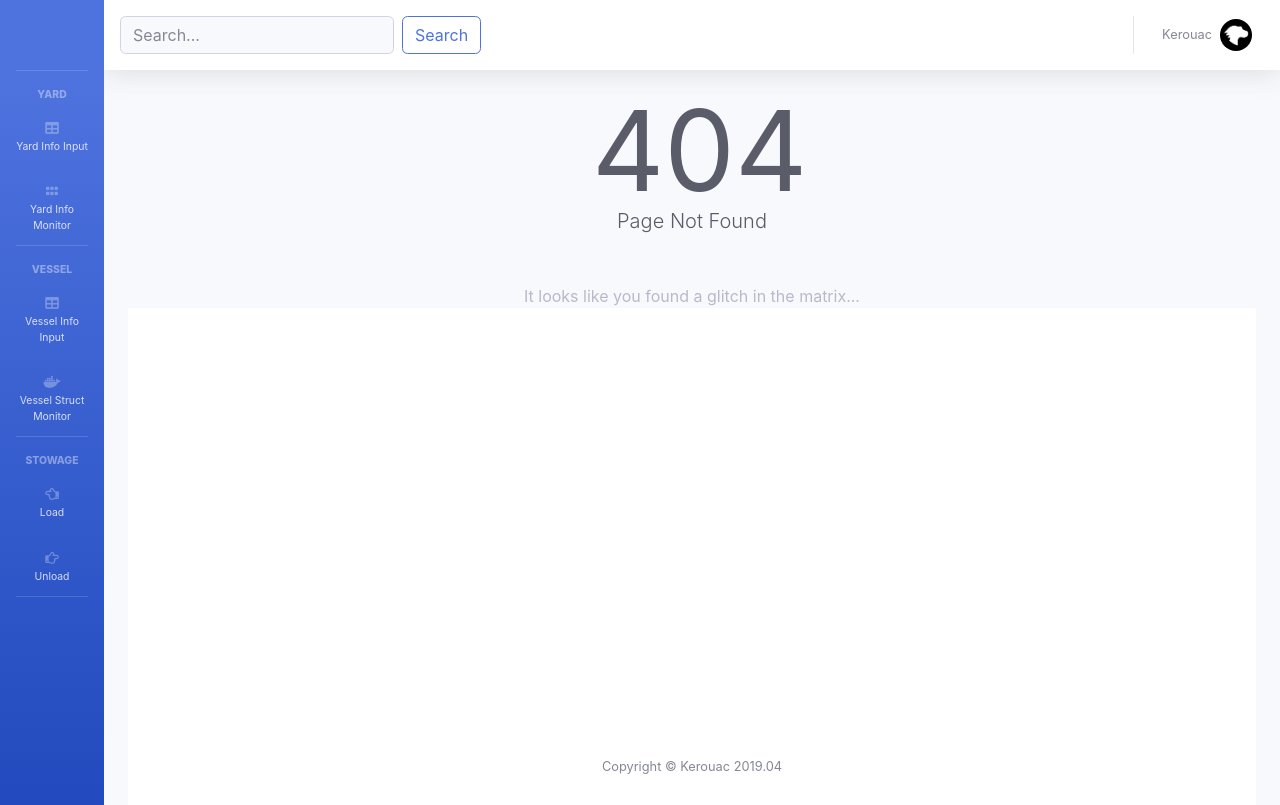
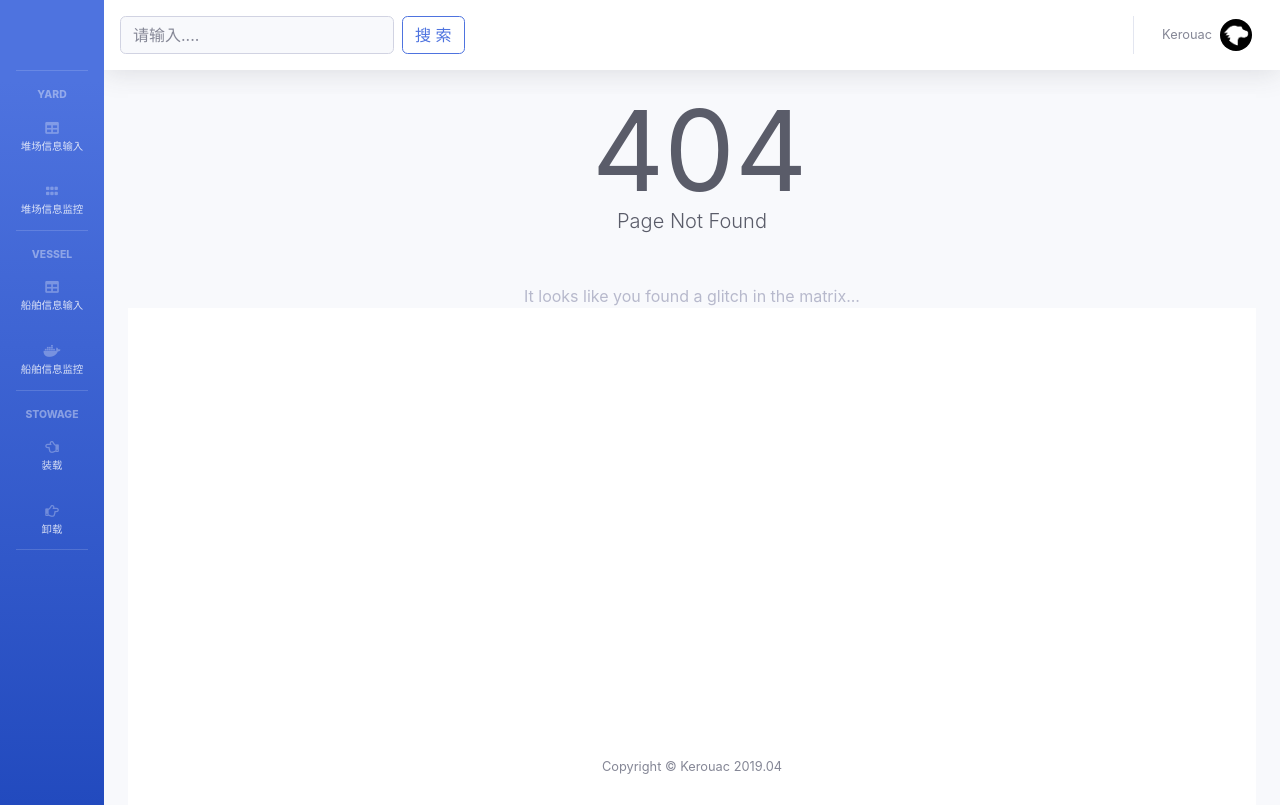
Before and after one commit to ZhaoYitong/LE-FINAL-DESIGN, a Python web app: template web/template/index.html in a window 1280 px wide. Run offline with Jinja, Linux system fonts and the light colour scheme; the template is opened without the code that fills it, so the values that code supplies are empty; some libraries are stand-ins or nearby versions; some web fonts are replaced.

Commit message:
Update gitignore

```diff
--- a/web/template/index.html
+++ b/web/template/index.html
@@ -25,7 +25,7 @@
         <li class="nav-item">
             <a class="nav-link collapsed" href="#" data-toggle="collapse" data-target="#collapseYarfInfoInput" aria-expanded="true" aria-controls="collapseYarfInfoInput">
                 <i class="fas fa-fw fa-table"></i>
-                <span>Yard Info Input</span>
+                <span>堆场信息输入</span>
             </a>
             <div id="collapseYarfInfoInput" class="collapse" aria-labelledby="headingYardInfo" data-parent="#accordionSidebar">
                 <div class="bg-white py-2 collapse-inner rounded">
@@ -38,7 +38,7 @@
         <li class="nav-item">
             <a class="nav-link collapsed" href="#" data-toggle="collapse" data-target="#collapseYardMonitor" aria-expanded="true" aria-controls="collapseYardMonitor">
                 <i class="fas fa-fw fa-grip-horizontal"></i>
-                <span>Yard Info Monitor</span>
+                <span>堆场信息监控</span>
             </a>
             <div id="collapseYardMonitor" class="collapse" aria-labelledby="headingYardMonitor" data-parent="#accordionSidebar">
                 <div class="bg-white py-2 collapse-inner rounded">
@@ -54,7 +54,7 @@
         <li class="nav-item">
             <a class="nav-link collapsed" href="#" data-toggle="collapse" data-target="#collapseVesselInput" aria-expanded="true" aria-controls="collapseVesselInput">
                 <i class="fas fa-fw fa-table"></i>
-                <span>Vessel Info Input</span>
+                <span>船舶信息输入</span>
             </a>
             <div id="collapseVesselInput" class="collapse" aria-labelledby="headingVesselInput" data-parent="#accordionSidebar">
                 <div class="bg-white py-2 collapse-inner rounded">
@@ -72,12 +72,12 @@
         <li class="nav-item">
             <a class="nav-link collapsed" href="#" data-toggle="collapse" data-target="#collapseVesselMonitor" aria-expanded="true" aria-controls="collapseVesselMonitor">
                 <i class="fab fa-fw fa-docker"></i>
-                <span>Vessel Struct  Monitor</span>
+                <span>船舶信息监控</span>
             </a>
             <div id="collapseVesselMonitor" class="collapse" aria-labelledby="headingVesselMonitor" data-parent="#accordionSidebar">
                 <div class="bg-white py-2 collapse-inner rounded">
-                    <h6 class="collapse-header">View:</h6>
-                    <a class="collapse-item" link="subTemplate\vessel\vesselView\view.html">layout</a>
+                    <h6 class="collapse-header">视图</h6>
+                    <a class="collapse-item" link="subTemplate\vessel\vesselView\view.html">船舶结构</a>
                 </div>
             </div>
         </li>
@@ -88,7 +88,7 @@
         <li class="nav-item">
             <a class="nav-link collapsed" href="#" data-toggle="collapse" data-target="#collapseLoad" aria-expanded="true" aria-controls="collapseLoad">
                 <i class="far fa-fw fa-hand-point-left"></i>
-                <span>Load</span>
+                <span>装载</span>
             </a>
             <div id="collapseLoad" class="collapse" aria-labelledby="headingLoad" data-parent="#accordionSidebar">
                 <div class="bg-white py-2 collapse-inner rounded">
@@ -104,7 +104,7 @@
         <li class="nav-item">
             <a class="nav-link collapsed" href="#" data-toggle="collapse" data-target="#collapseUnload" aria-expanded="true" aria-controls="collapseUnload">
                 <i class="far fa-fw fa-hand-point-right"></i>
-                <span>Unload</span>
+                <span>卸载</span>
             </a>
             <div id="collapseUnload" class="collapse" aria-labelledby="headingUnLoad" data-parent="#accordionSidebar">
                 <div class="bg-white py-2 collapse-inner rounded">
@@ -129,8 +129,8 @@
                     <i class="fa fa-bars"></i>
                 </button>
                 <form class="form-inline my-2 my-lg-0">
-                    <input class="form-control mr-sm-2 bg-light" type="search" placeholder="Search..." aria-label="Search">
-                    <button class="btn btn-outline-primary my-2 my-sm-0" type="submit">Search</button>
+                    <input class="form-control mr-sm-2 bg-light" type="search" placeholder="请输入...." aria-label="Search"/>
+                    <button class="btn btn-outline-primary my-2 my-sm-0" type="submit">搜 索</button>
                 </form>
                 <ul class="navbar-nav ml-auto">
                     <div class="topbar-divider d-none d-sm-block"></div>
```
Also changed, not shown: web/css/custom.vessel.css (+6 -5 lines), 1 other file.
